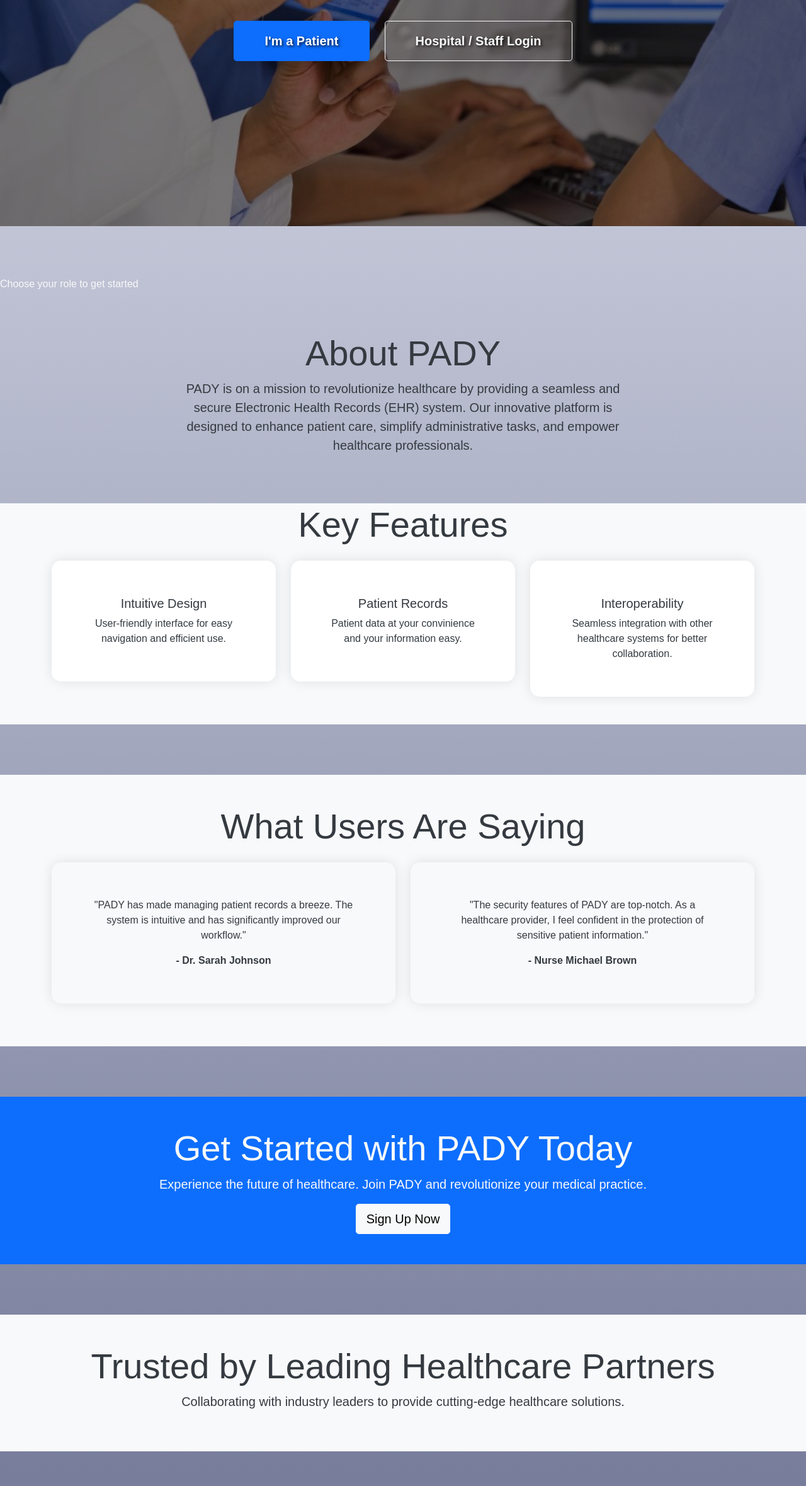
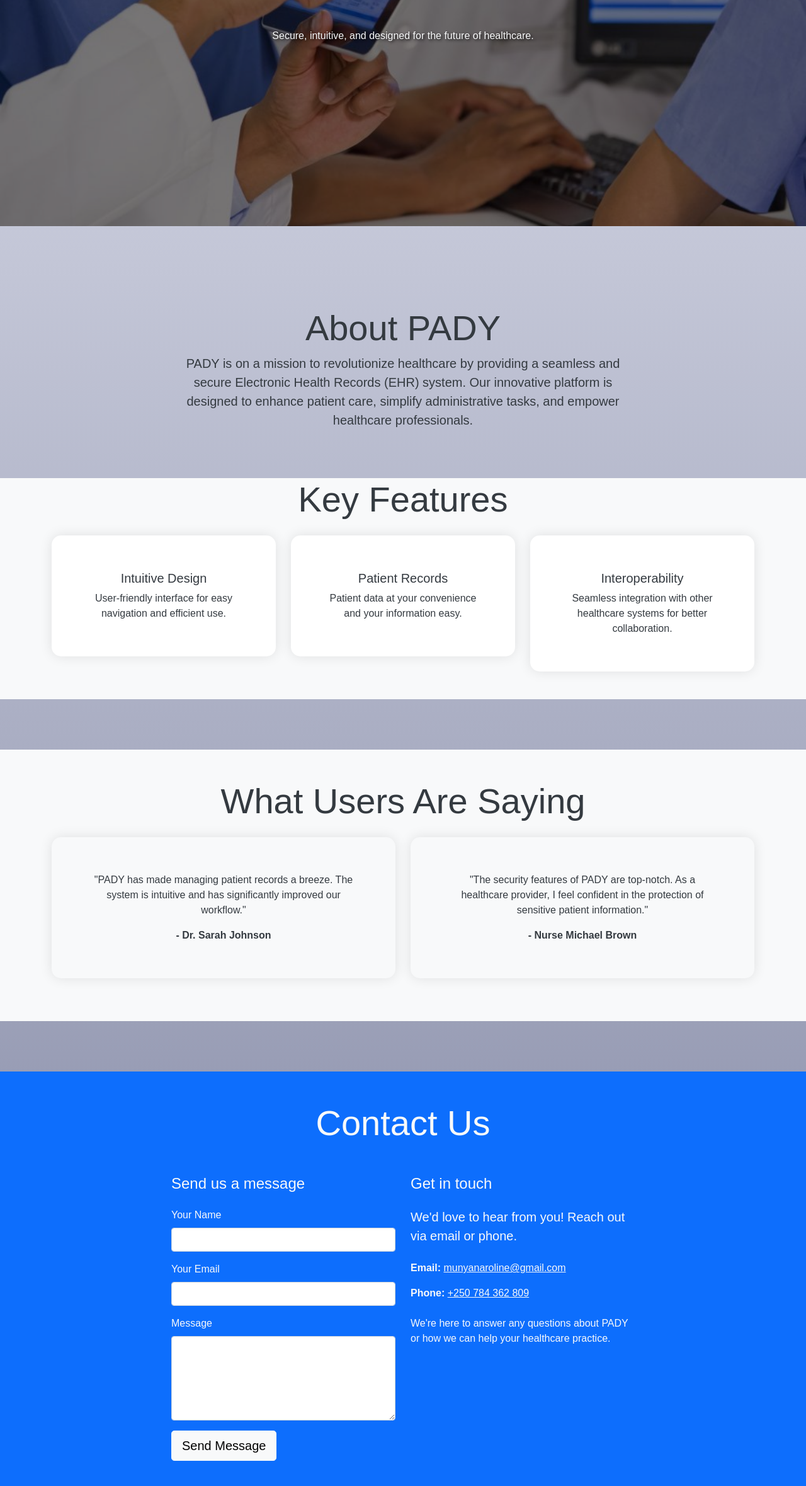
Before and after one commit to rolocool/Pady, a plain HTML site: page index.html in a window 1280 px wide. Shown: the part 441-2800 px from the top of the page at 63% size. Drawn offline with nearby package versions, Linux system fonts and the light colour scheme; files that its build step writes are made by us from their sources.

Commit message:
more updates

```diff
--- a/index.html
+++ b/index.html
@@ -5,7 +5,8 @@
     <meta charset="UTF-8" />
     <meta http-equiv="X-UA-Compatible" content="IE=edge" />
     <meta name="viewport" content="width=device-width, initial-scale=1.0" />
-    <link rel="stylesheet" href="https://cdn.jsdelivr.net/npm/bootstrap@5.0.1/dist/css/bootstrap.min.css" integrity="sha384-+0n0xVW2eSR5OomGNYDnhzAbDsOXxcvSN1TPprVMTNDbiYZCxYbOOl7+AMvyTG2x" crossorigin="anonymous" />
+    <link rel="stylesheet" href="https://cdn.jsdelivr.net/npm/bootstrap@5.0.1/dist/css/bootstrap.min.css"
+        integrity="sha384-+0n0xVW2eSR5OomGNYDnhzAbDsOXxcvSN1TPprVMTNDbiYZCxYbOOl7+AMvyTG2x" crossorigin="anonymous" />
     <link rel="stylesheet" href="styles.css">
     <style>
         /* Additional Styles */
@@ -73,13 +74,14 @@
         .navbar-nav .nav-link:hover {
             color: #007bff;
         }
+
         .navbar {
-            background-color: rgba(0, 0, 0, 0); /* Transparent white background */
+            background-color: rgba(0, 0, 0, 0);
         }
 
         .navbar-brand img {
-            max-height: 40px; /* Adjust the max height as needed */
-            margin-right: 10px; /* Optional: Add margin for spacing */
+            max-height: 40px;
+            margin-right: 10px;
         }
 
         .cta-section {
@@ -93,7 +95,6 @@
             padding: 30px 0;
         }
 
-        /* Responsive Typography */
         @media (max-width: 767px) {
             .navbar-brand {
                 font-size: 20px;
@@ -109,7 +110,6 @@
         }
     </style>
     <title>PADY - Modern EHR System</title>
-    <!-- Add any additional styles or scripts here -->
 </head>
 
 <body>
@@ -117,16 +117,16 @@
     <!-- Navbar -->
     <nav class="navbar navbar-expand-md navbar-light bg-light py-3 fixed-top">
         <div class="container-fluid">
-        <!-- Logo Image -->
             <a class="navbar-brand" href="#">
                 <img src="./templates/User/Templates/Images/PADY 2.png" alt="PADY Logo">
             </a>
 
-        <button class="navbar-toggler" type="button" data-bs-toggle="collapse" data-bs-target="#navmenu" aria-controls="navmenu" aria-expanded="false" aria-label="Toggle navigation">
+            <button class="navbar-toggler" type="button" data-bs-toggle="collapse" data-bs-target="#navmenu"
+                aria-controls="navmenu" aria-expanded="false" aria-label="Toggle navigation">
                 <span class="navbar-toggler-icon"></span>
             </button>
 
-        <div class="collapse navbar-collapse" id="navmenu" role="navigation">
+            <div class="collapse navbar-collapse" id="navmenu">
                 <ul class="navbar-nav ms-auto">
                     <li class="nav-item">
                         <a class="nav-link" href="#features">Features</a>
@@ -135,19 +135,26 @@
                         <a class="nav-link" href="#about">About</a>
                     </li>
                     <li class="nav-item">
-                    <a class="nav-link" href="./templates/User/Templates/login.html">Patient</a>
+                        <a class="nav-link" href="#contact">Contact</a>
                     </li>
-                <li class="nav-item">
-                    <a class="nav-link" href="./templates/Sub_Admin/Template/login.html">Hospital</a>
+                    <li class="nav-item dropdown">
+                        <a class="nav-link dropdown-toggle" href="#" id="signinDropdown" role="button"
+                            data-bs-toggle="dropdown" aria-expanded="false">
+                            Sign In
+                        </a>
+                        <ul class="dropdown-menu" aria-labelledby="signinDropdown">
+                            <li><a class="dropdown-item" href="./templates/User/Templates/login.html">Patient Login</a></li>
+                            <li><a class="dropdown-item" href="./templates/Sub_Admin/Template/login.html">Hospital / Staff Login</a></li>
+                        </ul>
                     </li>
                 </ul>
             </div>
         </div>
     </nav>
 
-
     <!-- Hero Section -->
-    <section id="home" class="bg-dark text-light d-flex align-items-center justify-content-center p-5 text-center position-relative"
+    <section id="home"
+        class="bg-dark text-light d-flex align-items-center justify-content-center p-5 text-center position-relative"
         style="background-image: url(./templates/User/Templates/Images/EHR.jpg);
                background-size: cover;
                background-position: center;
@@ -162,21 +169,11 @@
             <p class="lead mb-5" style="font-size: 1.3rem;">
                 PADY is a modern Electronic Health Records system,<br>streamlining healthcare for a better tomorrow.
             </p>
-        <div class="d-flex flex-column flex-md-row gap-4 justify-content-center align-items-center">
-            <a href="./templates/User/Templates/login.html"
-               class="btn btn-primary btn-lg px-5 py-3 shadow">
-                <strong>I'm a Patient</strong>
-            </a>
-            <a href="./templates/Sub_Admin/Template/login.html"
-               class="btn btn-outline-light btn-lg px-5 py-3 shadow">
-                <strong>Hospital / Staff Login</strong>
-            </a>
+            <p class="mt-4 text-light opacity-75">
+                Secure, intuitive, and designed for the future of healthcare.
+            </p>
         </div>
     </section>
-        <p class="mt-4 text-light opacity-75">
-            Choose your role to get started
-        </p>
-    </div>
 
     <!-- About Section -->
     <section id="about" class="p-5" style="height: 30vh;">
@@ -185,7 +182,9 @@
                 <div class="col-md-8 mx-auto text-center">
                     <h2 class="display-4">About PADY</h2>
                     <p class="lead">
-                       PADY is on a mission to revolutionize healthcare by providing a seamless and secure Electronic Health Records (EHR) system. Our innovative platform is designed to enhance patient care, simplify administrative tasks, and empower healthcare professionals.
+                        PADY is on a mission to revolutionize healthcare by providing a seamless and secure Electronic
+                        Health Records (EHR) system. Our innovative platform is designed to enhance patient care,
+                        simplify administrative tasks, and empower healthcare professionals.
                     </p>
                 </div>
             </div>
@@ -209,7 +208,7 @@
                     <div class="card feature-card">
                         <div class="card-body">
                             <h5 class="card-title">Patient Records</h5>
-                            <p class="card-text">Patient data at your convinience and your information easy.</p>
+                            <p class="card-text">Patient data at your convenience and your information easy.</p>
                         </div>
                     </div>
                 </div>
@@ -251,14 +250,60 @@
     </section>
 
     <!-- Contact Section -->
-    <section id="contact" class="bg-primary text-light p-5 text-center cta-section">
+    <section id="contact" class="bg-primary text-light py-5 cta-section">
         <div class="container">
-            <h2 class="display-4">Get Started with PADY Today</h2>
-            <p class="lead">
-                Experience the future of healthcare. Join PADY and revolutionize your medical practice.
+            <div class="row">
+                <div class="col-lg-8 mx-auto">
+                    <h2 class="display-4 text-center mb-5">Contact Us</h2>
+
+                    <div class="row">
+                        <!-- Contact Form -->
+                        <div class="col-md-6 mb-4">
+                            <h4 class="mb-4">Send us a message</h4>
+                            <form action="https://formspree.io/f/munyanaroline@gmail.com" method="POST">
+                                <div class="mb-3">
+                                    <label for="name" class="form-label">Your Name</label>
+                                    <input type="text" class="form-control" id="name" name="name" required>
+                                </div>
+                                <div class="mb-3">
+                                    <label for="email" class="form-label">Your Email</label>
+                                    <input type="email" class="form-control" id="email" name="_replyto" required>
+                                </div>
+                                <div class="mb-3">
+                                    <label for="message" class="form-label">Message</label>
+                                    <textarea class="form-control" id="message" name="message" rows="5" required></textarea>
+                                </div>
+                                <button type="submit" class="btn btn-light btn-lg">Send Message</button>
+                            </form>
+                        </div>
+
+                        <!-- Contact Info -->
+                        <div class="col-md-6">
+                            <h4 class="mb-4">Get in touch</h4>
+                            <p class="lead mb-4">
+                                We'd love to hear from you! Reach out via email or phone.
                             </p>
-            <!-- Add a contact form or call-to-action button -->
-            <a href="get-started.html" class="btn btn-light btn-lg">Sign Up Now</a>
+                            <ul class="list-unstyled">
+                                <li class="mb-3">
+                                    <strong>Email:</strong>
+                                    <a href="mailto:munyanaroline@gmail.com" class="text-light text-decoration-underline">
+                                        munyanaroline@gmail.com
+                                    </a>
+                                </li>
+                                <li class="mb-3">
+                                    <strong>Phone:</strong>
+                                    <a href="tel:+250784362809" class="text-light text-decoration-underline">
+                                        +250 784 362 809
+                                    </a>
+                                </li>
+                            </ul>
+                            <p class="mt-4">
+                                We're here to answer any questions about PADY or how we can help your healthcare practice.
+                            </p>
+                        </div>
+                    </div>
+                </div>
+            </div>
         </div>
     </section>
 
@@ -275,14 +320,12 @@
     <!-- Footer -->
     <footer class="p-5 bg-dark text-light text-center footer-section">
         <div class="container">
-            <p>&copy; 2023 PADY. All rights reserved.</p>
+            <p>&copy; 2025 PADY. All rights reserved.</p>
         </div>
     </footer>
 
-    <script src="https://cdn.jsdelivr.net/npm/bootstrap@5.0.1/dist/js/bootstrap.bundle.min.js" integrity="sha384-gtEjrD/SeCtmISkJkNUaaKMoLD0//ElJ19smozuHV6z3Iehds+3Ulb9Bn9Plx0x4" crossorigin="anonymous"></script>
-
-    <!-- Add any additional scripts here -->
-
+    <script src="https://cdn.jsdelivr.net/npm/bootstrap@5.0.1/dist/js/bootstrap.bundle.min.js"
+        integrity="sha384-gtEjrD/SeCtmISkJkNUaaKMoLD0//ElJ19smozuHV6z3Iehds+3Ulb9Bn9Plx0x4" crossorigin="anonymous"></script>
 </body>
 
 </html>
```
Lines whose indentation alone changed are shown as unchanged.
